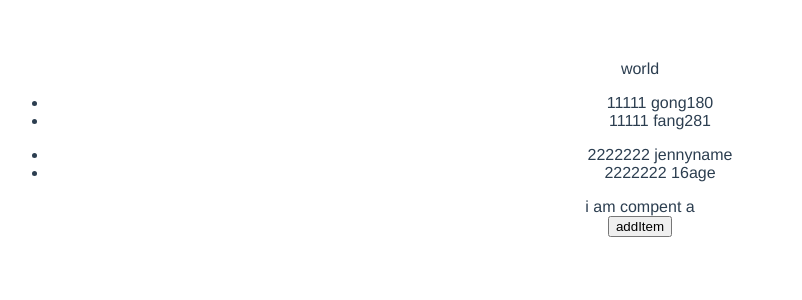
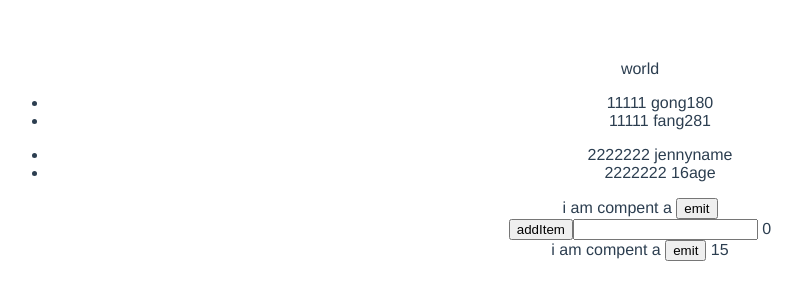
Before and after one commit to gongjenny/vue-come-on, a Vue app: page / in a window 1280 px wide. Shown: the top 300 px of the page, without its empty margins (0-802 px from the left). Built offline with nearby package versions, Linux system fonts and the light colour scheme.

Commit message:
新学习的vue的属性方法

```diff
--- a/src/App.vue
+++ b/src/App.vue
@@ -13,19 +13,27 @@
           {{value + key}}
         </li>
       </ul>
-      <componentA></componentA>
+      <comA @my-event='onComEvent'></comA>
       <button v-on:click = 'addItem'>addItem</button>
+
+      <input type="text" v-model="myValue">
+        {{myValue*num}}
+
+        <com-a number = 15></com-a>
   </div>
 </template>
 
 <script>
-import componentA from './components/a'
+import Vue from 'vue'
+import comA from './components/a'
 export default {
   components :{
-    componentA
+    comA
   },
   data (){
     return {
+      myValue:'',
+      num:2,
       hello: 'world',
       list:[
         {
@@ -46,7 +54,13 @@ export default {
   },
   methods : {
     addItem(){
-      console.log(this.list)
+      Vue.set(this.list,1,{
+        name:'haha',
+        age :'16'
+      })
+    },
+    onComEvent (param){
+      console.log(param)
     }
   }
 
--- a/src/components/a.vue
+++ b/src/components/a.vue
@@ -1,14 +1,22 @@
 <template>
   <div>
       {{hello}}
+      <button  @click ='emitMyEvent'>emit</button>
+      {{number}}
   </div>
 </template>
 <script>
 export default {
-  data(){
-      return {
-          hello :'i am compent a'
-      }
-  }
+    props: ['number' ],
+    data(){
+        return {
+            hello :'i am compent a'
+        }
+    },
+    methods: {
+        emitMyEvent(){
+            this.$emit('my-event',this.hello);
+        }
+    }
 }
 </script>
```
Also changed, not shown: 1 other file (tests, documents, lock files or other folders).
